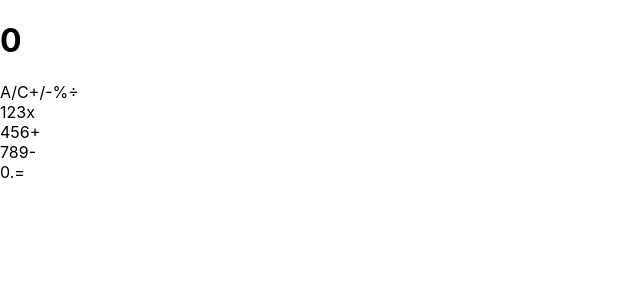
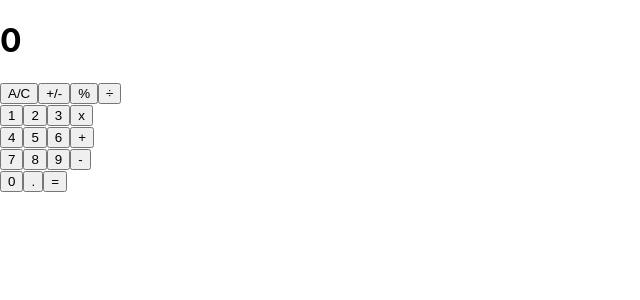
Before and after one commit to luisvinicius09/calculatorReact, a React (Create React App) app: page / in a window 1280 px wide. Shown: the top 300 px of the page, without its empty margins (0-640 px from the left). Built offline with nearby package versions, Linux system fonts and the light colour scheme.

Commit message:
Add click handler passing the button name as parameter

```diff
--- a/src/components/Button.js
+++ b/src/components/Button.js
@@ -1,13 +1,18 @@
 import PropTypes from 'prop-types';
 
-const Button = ({ value }) => (
-  <>
-    <span>{value}</span>
-  </>
-);
+const Button = ({ value, clickHandler }) => {
+  const handleClick = () => clickHandler(value);
+
+  return (
+    <>
+      <button type="button" onClick={handleClick}>{value}</button>
+    </>
+  );
+};
 
 export default Button;
 
 Button.propTypes = {
   value: PropTypes.string.isRequired,
+  clickHandler: PropTypes.func.isRequired,
 };
```
